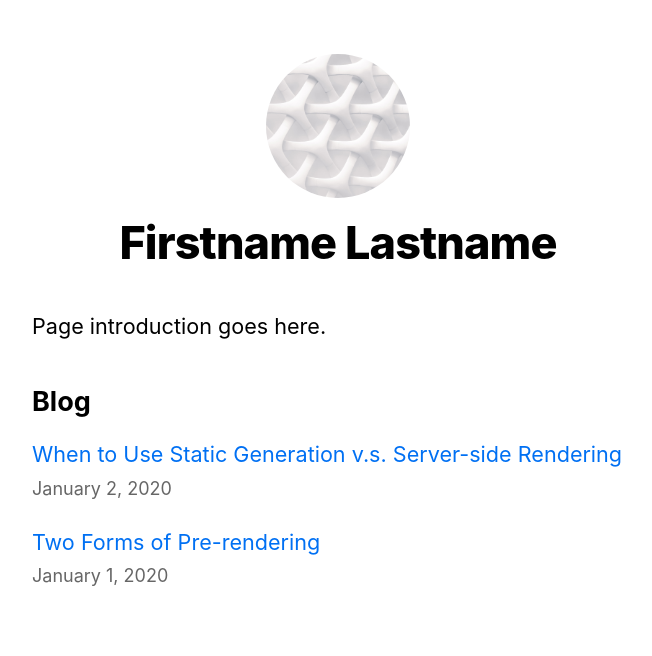
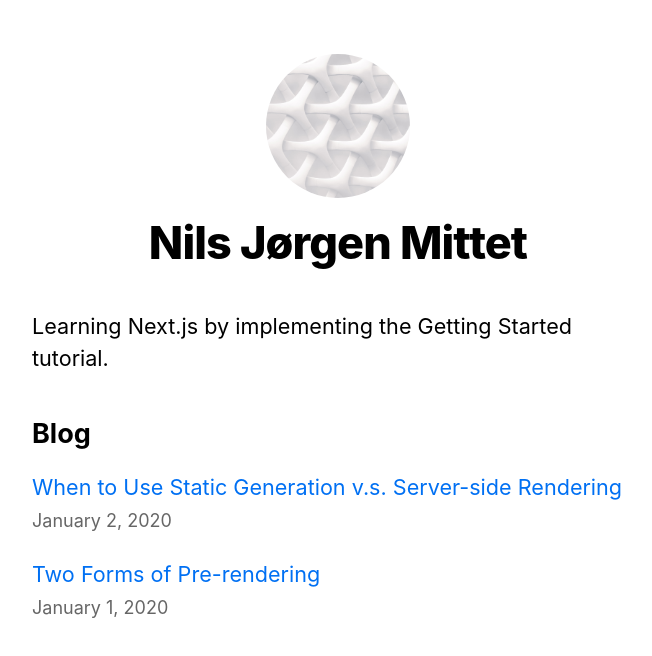
Before and after one commit to njmittet/nextjs-tutorial, a Next.js app: page / in a window 1280 px wide. Shown: the top 656 px of the page, without its empty margins (302-954 px from the left). Built offline with nearby package versions, Linux system fonts and the light colour scheme.

Commit message:
Enhance title and description

```diff
--- a/components/layout.js
+++ b/components/layout.js
@@ -5,7 +5,7 @@ import Link from 'next/link';
 import styles from './layout.module.css';
 import utilStyles from '../styles/utils.module.css';
 
-const name = 'Firstname Lastname';
+const name = 'Nils Jørgen Mittet';
 export const siteTitle = 'Learning Next.js';
 
 export default function Layout({ children, home }) {
--- a/pages/index.js
+++ b/pages/index.js
@@ -12,7 +12,7 @@ export default function Home({ blogPosts }) {
         <title>{siteTitle}</title>
       </Head>
       <section className={utilStyles.headingMd}>
-        <p>Page introduction goes here.</p>
+        <p>Learning Next.js by implementing the Getting Started tutorial.</p>
       </section>
 
       <section className={`${utilStyles.headingMd} ${utilStyles.padding1px}`}>
```
